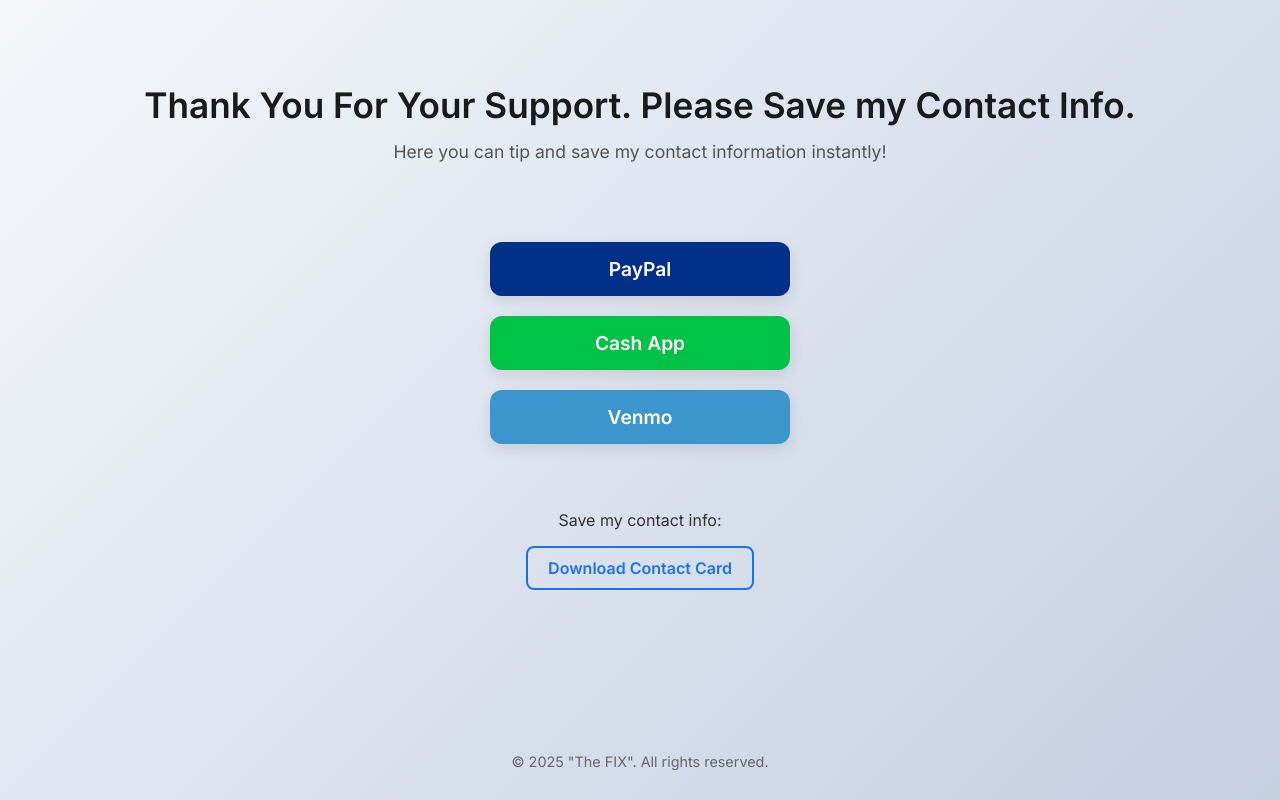
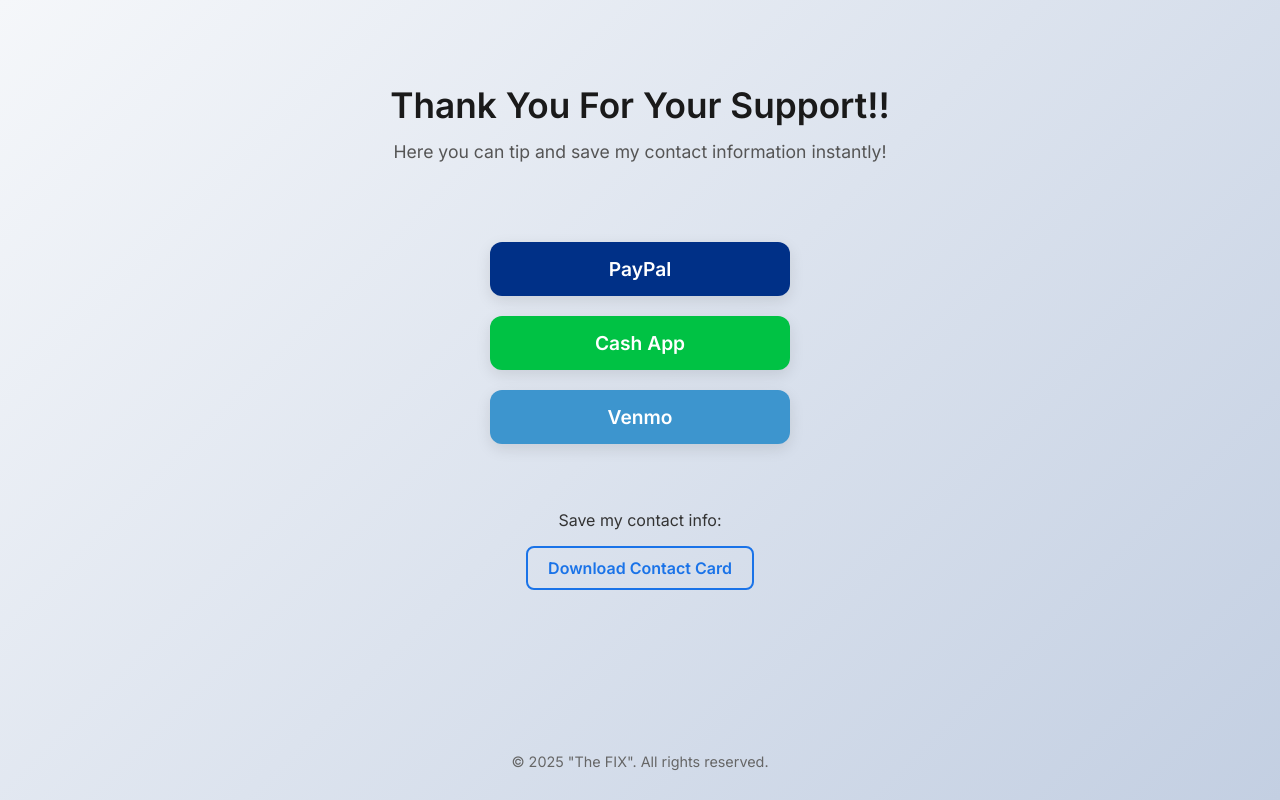
Before and after one commit to SubDude1980/Digital-Card, a plain HTML site: page index.html in a window 1280 px wide. Drawn offline with Linux system fonts and the light colour scheme.

Commit message:
Update index.html

```diff
--- a/index.html
+++ b/index.html
@@ -90,7 +90,7 @@
 <body>
 
   <header>
-    <h1>Thank You For Your Support. Please Save my Contact Info.</h1>
+    <h1>Thank You For Your Support!!</h1>
     <p>Here you can tip and save my contact information instantly!</p>
   </header>
 
```
